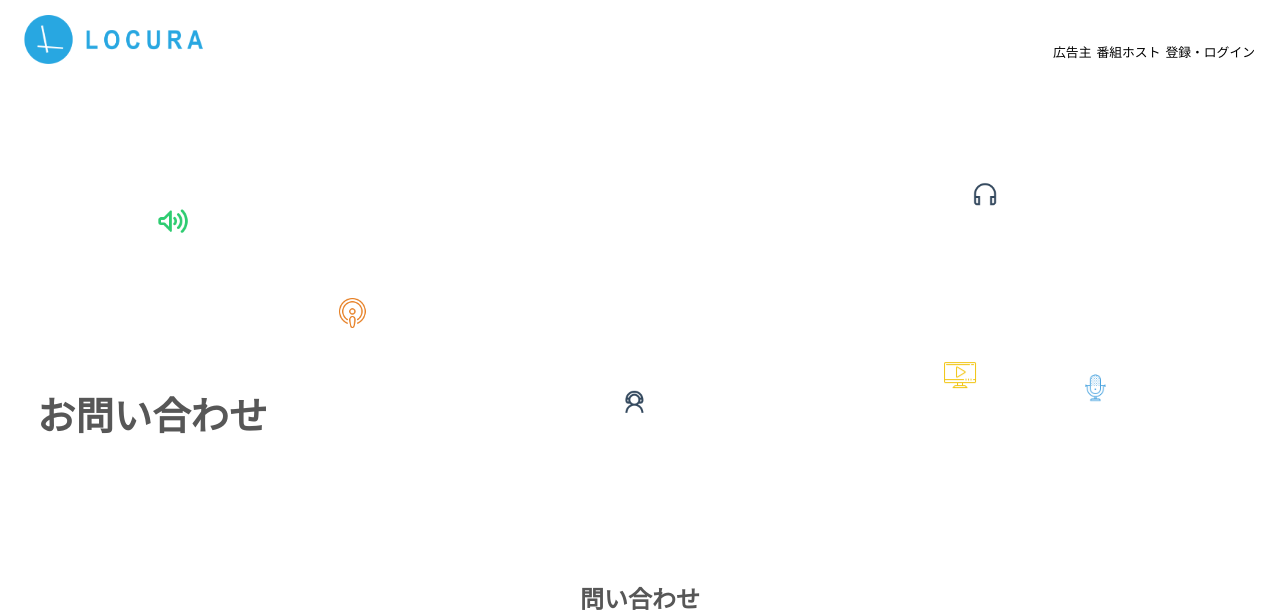
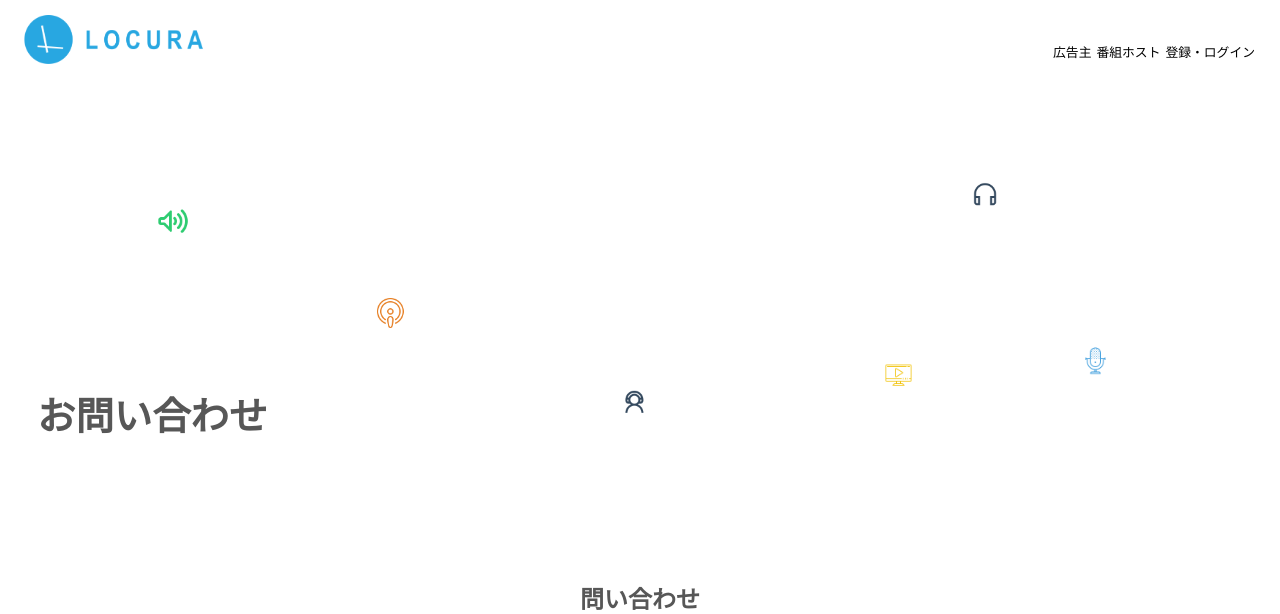
Before and after one commit to ry-32/locura_app, a Rails app: page /contact in a window 1280 px wide. Shown: the top 614 px of the page. Run offline with Rails 7, Linux system fonts and the light colour scheme; data that the repository does not hold is empty; style sheets or scripts are compiled from the project's sources; some libraries are stand-ins or nearby versions.

Commit message:
animation update

```diff
--- a/app/views/advertiser/advertiser.html.erb
+++ b/app/views/advertiser/advertiser.html.erb
@@ -7,7 +7,7 @@
                 音声広告で効果を出しましょう
             </h1>
         </div>
-        <div class="animation" style="bottom:30%;right:14%">
+        <div class="animation" style="bottom:36%;right:14%">
             <%= image_tag 'mic_icon.png'%>
         </div>
         <div class="animation2" style="top:10%;right:22%">
@@ -16,10 +16,10 @@
         <div class="animation2" style="top:16%;left:12%">
             <%= image_tag 'back_speaker.png'%>
         </div>
-        <div class="animation" style="top:30%;left:26%">
+        <div class="animation" style="top:30%;left:29%">
             <%= image_tag 'back_podcast.png'%>
         </div>
-        <div class="animation2" style="top:50%;right:24%">
+        <div class="animation3" style="top:50%;right:29%">
             <%= image_tag 'back_tv.png'%>
         </div>
         <div class="animation" style="top:50%;right:50%">
--- a/app/views/advertiser/main_new.html.erb
+++ b/app/views/advertiser/main_new.html.erb
@@ -6,7 +6,7 @@
                 効果の高い音声広告を
             </h1>
         </div>
-        <div class="animation" style="bottom:30%;right:14%">
+        <div class="animation" style="bottom:36%;right:14%">
             <%= image_tag 'mic_icon.png'%>
         </div>
         <div class="animation2" style="top:10%;right:22%">
@@ -15,10 +15,10 @@
         <div class="animation2" style="top:16%;left:12%">
             <%= image_tag 'back_speaker.png'%>
         </div>
-        <div class="animation" style="top:30%;left:26%">
+        <div class="animation" style="top:30%;left:29%">
             <%= image_tag 'back_podcast.png'%>
         </div>
-        <div class="animation2" style="top:50%;right:24%">
+        <div class="animation3" style="top:50%;right:29%">
             <%= image_tag 'back_tv.png'%>
         </div>
         <div class="animation" style="top:50%;right:50%">
--- a/app/views/advertiser/new.html.erb
+++ b/app/views/advertiser/new.html.erb
@@ -8,7 +8,7 @@
                 効果の高い音声広告を
             </h1>
         </div>
-        <div class="animation" style="bottom:30%;right:14%">
+        <div class="animation" style="bottom:36%;right:14%">
             <%= image_tag 'mic_icon.png'%>
         </div>
         <div class="animation2" style="top:10%;right:22%">
@@ -17,7 +17,7 @@
         <div class="animation2" style="top:16%;left:12%">
             <%= image_tag 'back_speaker.png'%>
         </div>
-        <div class="animation" style="top:30%;left:26%">
+        <div class="animation" style="top:30%;left:29%">
             <%= image_tag 'back_podcast.png'%>
         </div>
         <div class="animation3" style="top:50%;right:29%">
--- a/app/views/home/contact.html.erb
+++ b/app/views/home/contact.html.erb
@@ -6,7 +6,7 @@
                 お問い合わせ
             </h1>
         </div>
-        <div class="animation" style="bottom:30%;right:14%">
+        <div class="animation" style="bottom:36%;right:14%">
             <%= image_tag 'mic_icon.png'%>
         </div>
         <div class="animation2" style="top:10%;right:22%">
@@ -15,10 +15,10 @@
         <div class="animation2" style="top:16%;left:12%">
             <%= image_tag 'back_speaker.png'%>
         </div>
-        <div class="animation" style="top:30%;left:26%">
+        <div class="animation" style="top:30%;left:29%">
             <%= image_tag 'back_podcast.png'%>
         </div>
-        <div class="animation2" style="top:50%;right:24%">
+        <div class="animation3" style="top:50%;right:29%">
             <%= image_tag 'back_tv.png'%>
         </div>
         <div class="animation" style="top:50%;right:50%">
--- a/app/views/home/index.html.erb
+++ b/app/views/home/index.html.erb
@@ -1,12 +1,14 @@
 <main>
 
     <section class="top-wrapper">
+
         <div class="top-h1-wrapper">
             <h1 class="top-h1">
                 Podcastと広告主の<br>
                 マッチングをお助けします
             </h1>
         </div>
+
         <div class="animation" style="bottom:36%;right:14%">
             <%= image_tag 'mic_icon.png'%>
         </div>
--- a/app/views/home/login_form.html.erb
+++ b/app/views/home/login_form.html.erb
@@ -6,7 +6,7 @@
                 ログイン
             </h1>
         </div>
-        <div class="animation" style="bottom:30%;right:14%">
+        <div class="animation" style="bottom:36%;right:14%">
             <%= image_tag 'mic_icon.png'%>
         </div>
         <div class="animation2" style="top:10%;right:22%">
@@ -15,10 +15,10 @@
         <div class="animation2" style="top:16%;left:12%">
             <%= image_tag 'back_speaker.png'%>
         </div>
-        <div class="animation" style="top:30%;left:26%">
+        <div class="animation" style="top:30%;left:29%">
             <%= image_tag 'back_podcast.png'%>
         </div>
-        <div class="animation2" style="top:50%;right:24%">
+        <div class="animation3" style="top:50%;right:29%">
             <%= image_tag 'back_tv.png'%>
         </div>
         <div class="animation" style="top:50%;right:50%">
--- a/app/views/podcaster/new.html.erb
+++ b/app/views/podcaster/new.html.erb
@@ -6,7 +6,7 @@
                 番組を収益化しませんか?
             </h1>
         </div>
-        <div class="animation" style="bottom:30%;right:14%">
+        <div class="animation" style="bottom:36%;right:14%">
             <%= image_tag 'mic_icon.png'%>
         </div>
         <div class="animation2" style="top:10%;right:22%">
@@ -15,10 +15,10 @@
         <div class="animation2" style="top:16%;left:12%">
             <%= image_tag 'back_speaker.png'%>
         </div>
-        <div class="animation" style="top:30%;left:26%">
+        <div class="animation" style="top:30%;left:29%">
             <%= image_tag 'back_podcast.png'%>
         </div>
-        <div class="animation2" style="top:50%;right:24%">
+        <div class="animation3" style="top:50%;right:29%">
             <%= image_tag 'back_tv.png'%>
         </div>
         <div class="animation" style="top:50%;right:50%">
--- a/app/views/podcaster/podcaster.html.erb
+++ b/app/views/podcaster/podcaster.html.erb
@@ -7,7 +7,7 @@
                 番組を次のステージへ
             </h1>
         </div>
-        <div class="animation" style="bottom:30%;right:14%">
+        <div class="animation" style="bottom:36%;right:14%">
             <%= image_tag 'mic_icon.png'%>
         </div>
         <div class="animation2" style="top:10%;right:22%">
@@ -16,10 +16,10 @@
         <div class="animation2" style="top:16%;left:12%">
             <%= image_tag 'back_speaker.png'%>
         </div>
-        <div class="animation" style="top:30%;left:26%">
+        <div class="animation" style="top:30%;left:29%">
             <%= image_tag 'back_podcast.png'%>
         </div>
-        <div class="animation2" style="top:50%;right:24%">
+        <div class="animation3" style="top:50%;right:29%">
             <%= image_tag 'back_tv.png'%>
         </div>
         <div class="animation" style="top:50%;right:50%">
```
